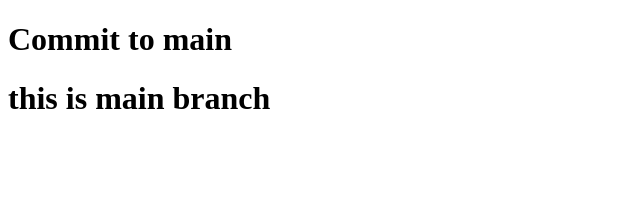
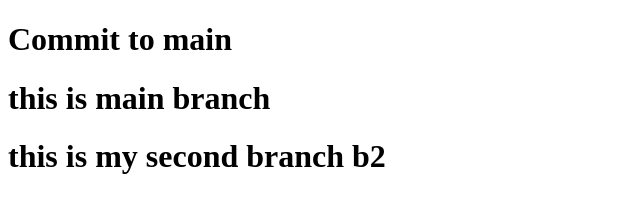
Before and after one commit to bushrasattar123/2nd_repo_2301G1, a plain HTML site: page index.html in a window 1280 px wide. Shown: the whole page, without its empty margins (0-640 px from the left). Drawn offline with Linux system fonts and the light colour scheme.

Commit message:
Update index.html

```diff
--- a/index.html
+++ b/index.html
@@ -9,6 +9,7 @@
 <body>
     <h1>Commit to main</h1>
     <h1>this is main branch</h1>
+    <h1>this is my second branch b2</h1>
 
 </body>
 </html>
```
